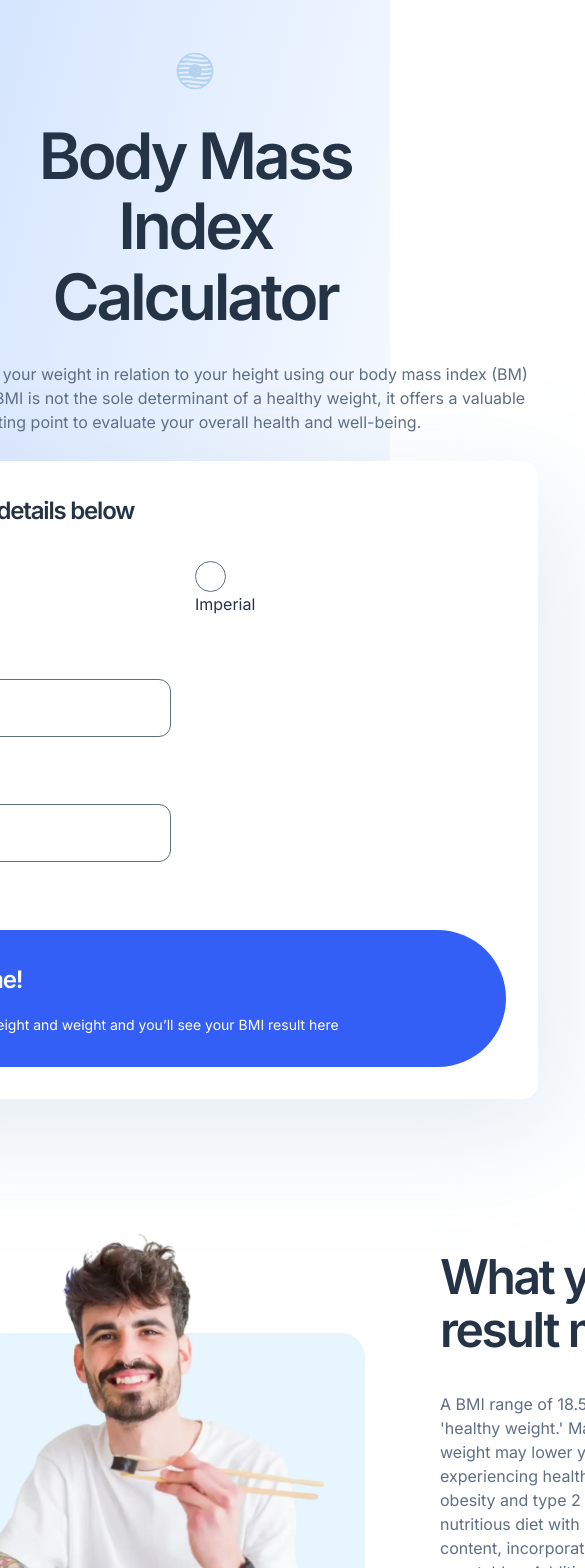
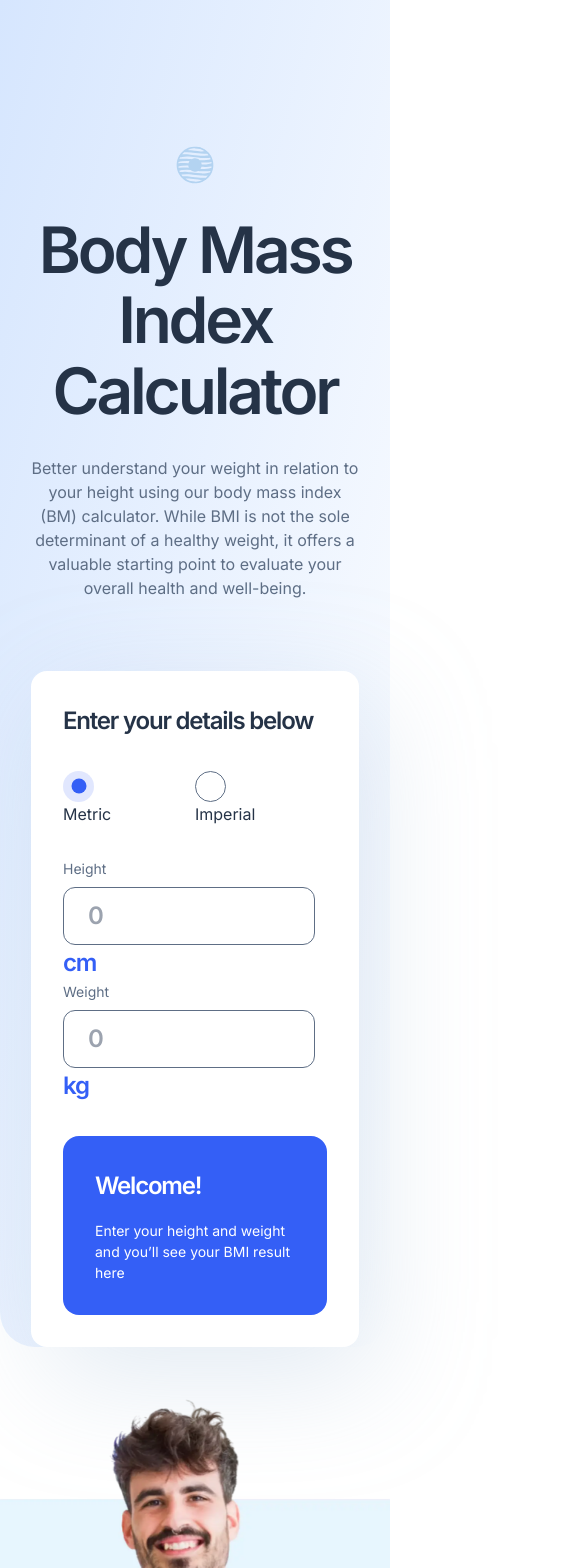
Before and after one commit to k2pbac/bmi-calculator, a Next.js app: page / in a window 390 px wide. Shown: the top 1568 px of the page, 585 px wide, since content can reach past the window. Built offline with nearby package versions, Linux system fonts and the light colour scheme.

Commit message:
table and some mobile designs

```diff
--- a/src/app/index.css
+++ b/src/app/index.css
@@ -248,3 +248,34 @@ input {
     margin-left: 0;
   }
 }
+
+@media only screen and (max-width: 560px) {
+  .header .text-container p {
+    max-width: 100%;
+  }
+  .header .text-container {
+    width: 327px;
+    margin-top: 200px;
+  }
+  .header .inputs-container {
+    max-width: 100%;
+    margin-top: 200px;
+    width: 328px;
+  }
+  .measurements {
+    flex-direction: column;
+  }
+  .measurements .labels {
+    width: 100% !important;
+    display: flex;
+    flex-direction: column;
+  }
+  .banner-empty,
+  .banner {
+    border-radius: 16px;
+    flex-direction: column;
+  }
+  .banner p {
+    width: 100%;
+  }
+}
--- a/src/app/limitations.css
+++ b/src/app/limitations.css
@@ -80,6 +80,7 @@
 @media only screen and (max-width: 820px) {
   .limitations-container {
     width: 686px;
+    height: 100%;
   }
   .limitations-container .section-1 {
     text-align: center;
@@ -92,5 +93,12 @@
     flex-direction: column;
     flex-wrap: wrap;
     height: 100%;
+    justify-content: unset;
+    gap: 24px;
+  }
+  .cards {
+    display: flex;
+    gap: 15px;
+    width: 686px;
   }
 }
--- a/src/app/result.css
+++ b/src/app/result.css
@@ -20,6 +20,7 @@
 .image-container img {
   width: 564px;
   height: 533px;
+  object-fit: cover;
 }
 
 .result-container p {
@@ -73,3 +74,19 @@
     display: none;
   }
 }
+
+@media only screen and (max-width: 560px) {
+  .result-container {
+    flex-direction: column;
+    align-items: center;
+    max-width: 100%;
+    margin-left: 0;
+  }
+  .result-container .text-container {
+    justify-content: unset;
+    height: 100%;
+  }
+  .result-container .text-container h1 {
+    font-size: 32px;
+  }
+}
--- a/src/app/tips.css
+++ b/src/app/tips.css
@@ -67,4 +67,31 @@
     flex-direction: row;
     align-items: center;
   }
+  .tips-container .tips {
+    flex-direction: column;
+    align-items: flex-start;
+    max-width: 100%;
+  }
 }
+
+@media only screen and (max-width: 560px) {
+  .tips-container .tips .tip {
+    height: 100%;
+    justify-content: revert;
+    width: 100%;
+    margin-left: 20px;
+    margin-right: 20px;
+    flex-direction: column;
+    align-items: flex-start;
+  }
+  .tips-container .tips {
+    padding: 10px;
+    padding-top: 40px;
+    padding-bottom: 40px;
+    padding-right: 40px;
+  }
+  .tips-container,
+  .tips {
+    height: 100%;
+  }
+}
--- a/src/mobile-limitations.js
+++ b/src/mobile-limitations.js
@@ -17,6 +17,7 @@ export default function MobileLimitations() {
       </div>
 
       <div className="section-2">
+        <div className="cards">
           <Card
             link="./icon-gender.svg"
             alt="gender-icon"
@@ -36,6 +37,8 @@ export default function MobileLimitations() {
             title="Age"
             content="In aging individuals, increased body fat and muscle loss may cause BMI to underestimate body fat content."
           />
+        </div>
+        <div className="cards">
           <Card
             link="./icon-muscle.svg"
             alt="muscle-icon"
@@ -48,6 +51,8 @@ export default function MobileLimitations() {
             title="Pregnancy"
             content="Expectant mothers experience weight gain due to their growing baby. Maintaining a healthy pre-pregnancy BMI is advisable to minimise health risks for both mother and child."
           />
+        </div>
+        <div className="cards justify-center">
           <Card
             link="./icon-race.svg"
             alt="race-icon"
@@ -55,7 +60,7 @@ export default function MobileLimitations() {
             content="Certain health concerns may affect individuals of some Black and Asian origins at lower BMIs than others. To learn more, it is advised to discuss this with your GP or practice nurse."
           />
         </div>
-      {/* <div className="section-3"></div> */}
+      </div>
     </div>
   );
 }
```
Lines whose indentation alone changed are shown as unchanged.
